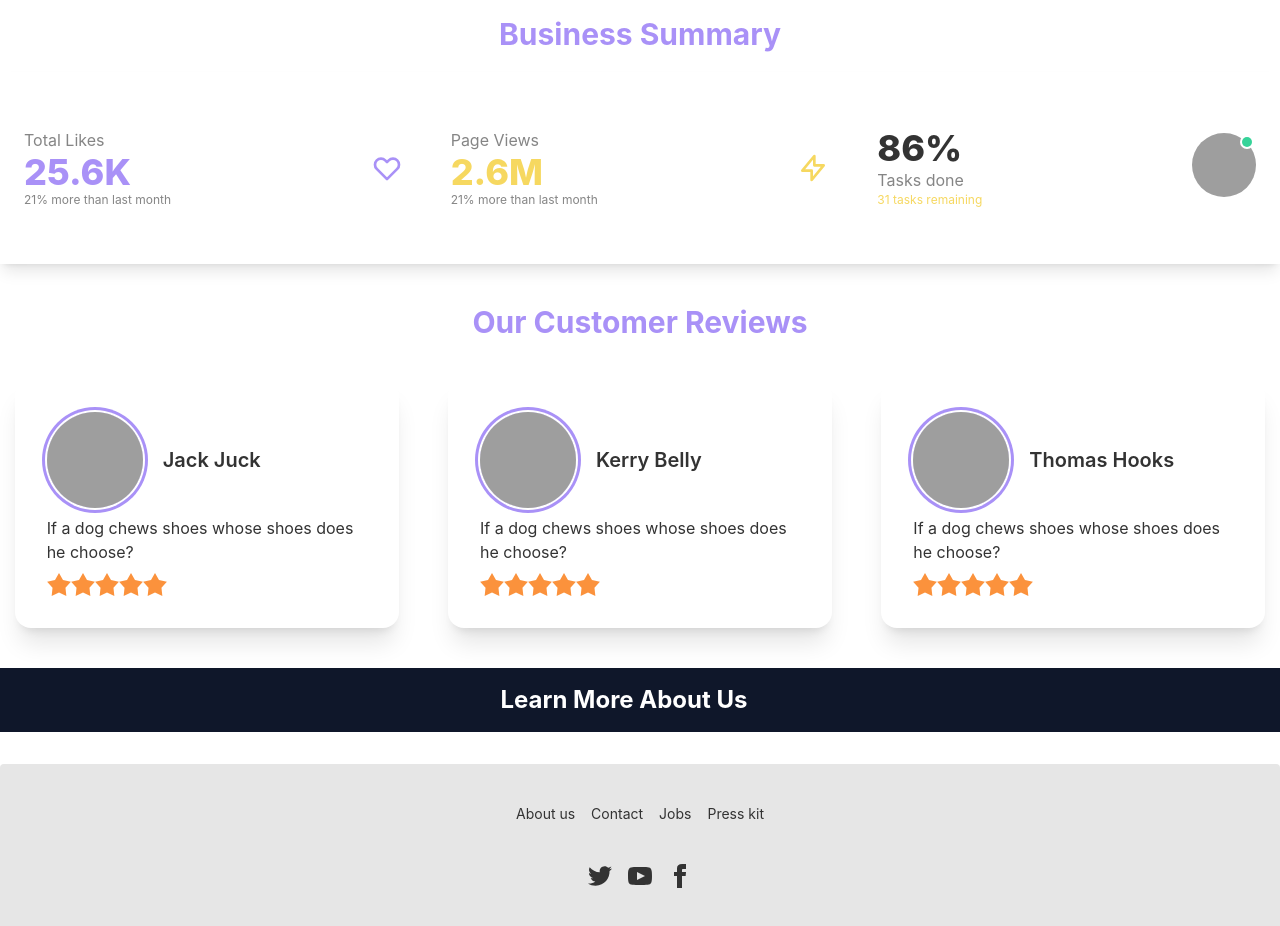
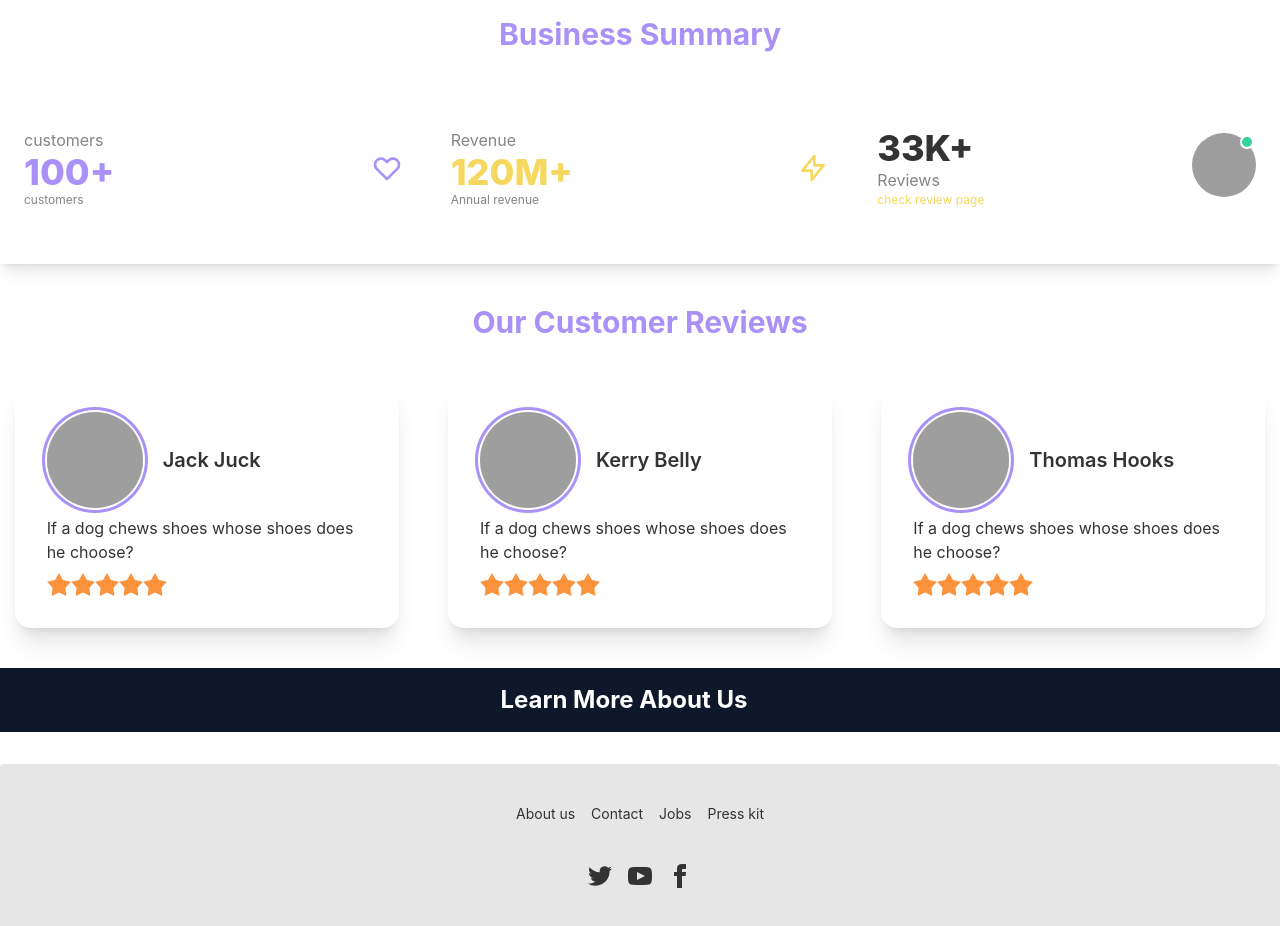
Before and after one commit to rkbokul1/manufacturere-client-side-ass-12, a React (Create React App) app: page / in a window 1280 px wide. Shown: the part 1020-1946 px from the top of the page. Built offline with nearby package versions, Linux system fonts and the light colour scheme; no server answers; grey boxes are pictures that could not be loaded.

Commit message:
dashboard done

```diff
--- a/src/App.js
+++ b/src/App.js
@@ -1,6 +1,9 @@
 import { Route, Routes } from 'react-router-dom';
 import './App.css';
 import Dashboard from './Dashboard/Dashboard';
+import MyProfiles from './Dashboard/MyProfiles';
+import MyReview from './Dashboard/MyReview';
+import Order from './Dashboard/Order';
 import Blog from './Pages/BLog/Blog';
 import RequireAuth from './Pages/components/RequireAuth';
 import Error from './Pages/Error/Error';
@@ -32,7 +35,9 @@ function App() {
         <Route path='register' element={<Register />}></Route>
 
         <Route path='dashboard' for='my-drawer' element={<Dashboard />}>
-          <Route></Route>
+          <Route index element={<Order/>}></Route>
+          <Route path='myreview' element={<MyReview/>}></Route>
+          <Route path='myprofile' element={<MyProfiles/>}></Route>
         </Route>
 
 
--- a/src/Dashboard/Dashboard.js
+++ b/src/Dashboard/Dashboard.js
@@ -3,21 +3,23 @@ import { Link, Outlet } from 'react-router-dom';
 
 const Dashboard = () => {
     return (
-        <div class="drawer z-8">
-            <input id="drawer" type="checkbox" class="drawer-toggle" />
+        <div class="drawer drawer-mobile">
+            <input id="my-drawer-2" type="checkbox" class="drawer-toggle" />
             <div class="drawer-content">
+                <h1 className="text-3xl text-center font-bold">Welcome To DashBoard</h1>
                 <Outlet />
-                <label for="drawer" class=""><h1 className="text-3xl text-center font-bold">Welcome To DashBoard</h1></label>
+
+
             </div>
-
             <div class="drawer-side">
-                <label for="drawer" class="drawer-overlay"></label>
+                <label for="my-drawer-2" class="drawer-overlay"></label>
                 <ul class="menu p-4 overflow-y-auto w-80 bg-base-100 text-base-content">
-                    <li><Link to='/'>My Profile</Link></li>
-                    <li><Link to='/'>My Orders</Link></li>
-                    <li><Link to='/'>Add a Review</Link></li>
+                    <li><Link to='/dashboard'>My Orders</Link></li>
+                    <li><Link to='/dashboard/myreview'>Add A Review</Link></li>
+                    <li><Link to='/dashboard/myprofile'>My Profile</Link></li>
 
                 </ul>
+
             </div>
         </div>
     );
--- /dev/null
+++ b/src/Dashboard/MyProfiles.js
@@ -0,0 +1,11 @@
+import React from 'react';
+
+const MyProfiles = () => {
+    return (
+        <div>
+            <h1>This is MY profile</h1>
+        </div>
+    );
+};
+
+export default MyProfiles;
--- /dev/null
+++ b/src/Dashboard/MyReview.js
@@ -0,0 +1,11 @@
+import React from 'react';
+
+const MyReview = () => {
+    return (
+        <div>
+            <h1>This is My Review</h1>
+        </div>
+    );
+};
+
+export default MyReview;
--- /dev/null
+++ b/src/Dashboard/Order.js
@@ -0,0 +1,11 @@
+import React from 'react';
+
+const Order = () => {
+    return (
+        <div>
+            <h1 className="">Order Page</h1>
+        </div>
+    );
+};
+
+export default Order;
--- a/src/Pages/Home/Summary.js
+++ b/src/Pages/Home/Summary.js
@@ -11,9 +11,9 @@ const Summary = () => {
                         <div class="stat-figure text-primary">
                             <svg xmlns="http://www.w3.org/2000/svg" fill="none" viewBox="0 0 24 24" class="inline-block w-8 h-8 stroke-current"><path stroke-linecap="round" stroke-linejoin="round" stroke-width="2" d="M4.318 6.318a4.5 4.5 0 000 6.364L12 20.364l7.682-7.682a4.5 4.5 0 00-6.364-6.364L12 7.636l-1.318-1.318a4.5 4.5 0 00-6.364 0z"></path></svg>
                         </div>
-                        <div class="stat-title">Total Likes</div>
-                        <div class="stat-value text-primary">25.6K</div>
-                        <div class="stat-desc">21% more than last month</div>
+                        <div class="stat-title">customers</div>
+                        <div class="stat-value text-primary">100+</div>
+                        <div class="stat-desc">customers</div>
                     </div>
                 </div>
                 <div>
@@ -21,9 +21,9 @@ const Summary = () => {
                         <div class="stat-figure text-secondary">
                             <svg xmlns="http://www.w3.org/2000/svg" fill="none" viewBox="0 0 24 24" class="inline-block w-8 h-8 stroke-current"><path stroke-linecap="round" stroke-linejoin="round" stroke-width="2" d="M13 10V3L4 14h7v7l9-11h-7z"></path></svg>
                         </div>
-                        <div class="stat-title">Page Views</div>
-                        <div class="stat-value text-secondary">2.6M</div>
-                        <div class="stat-desc">21% more than last month</div>
+                        <div class="stat-title">Revenue </div>
+                        <div class="stat-value text-secondary">120M+</div>
+                        <div class="stat-desc">Annual revenue</div>
                     </div>
                 </div>
                 <div>
@@ -35,9 +35,9 @@ const Summary = () => {
                                 </div>
                             </div>
                         </div>
-                        <div class="stat-value">86%</div>
-                        <div class="stat-title">Tasks done</div>
-                        <div class="stat-desc text-secondary">31 tasks remaining</div>
+                        <div class="stat-value">33K+</div>
+                        <div class="stat-title">Reviews</div>
+                        <div class="stat-desc text-secondary">check review page</div>
                     </div>
                 </div>
             </div>
--- a/src/Pages/Shared/Navbar.js
+++ b/src/Pages/Shared/Navbar.js
@@ -49,6 +49,11 @@ const Navbar = () => {
                     {menu}
                 </ul>
             </div>
+            <div className='navbar-end lg:hidden'>
+                <label for="my-drawer-2" class="btn btn-primary drawer-button lg:hidden">
+                    <svg xmlns="http://www.w3.org/2000/svg" className="h-5 w-5" fill="none" viewBox="0 0 24 24" stroke="currentColor"><path strokeLinecap="round" strokeLinejoin="round" strokeWidth="2" d="M4 6h16M4 12h8m-8 6h16" /></svg>
+                </label>
+            </div>
         </div>
     );
 };
```
Also changed, not shown: 1 other file (tests, documents, lock files or other folders).
